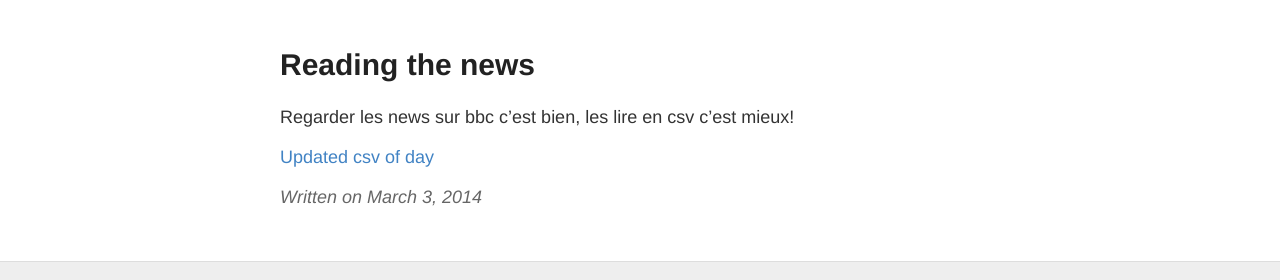
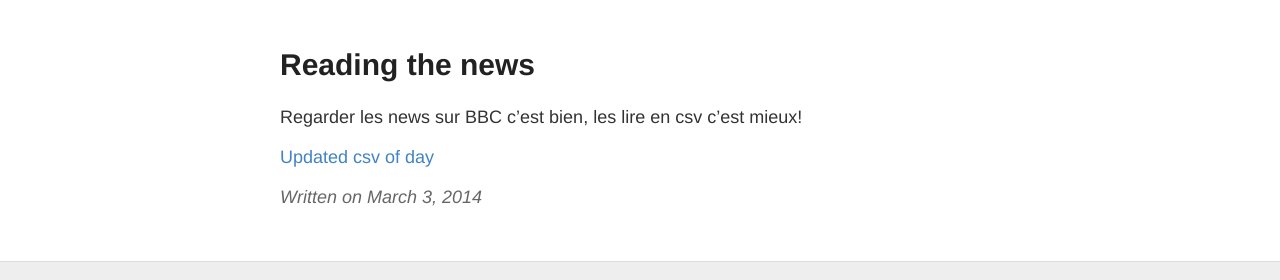
Before and after one commit to pierrelorioux/pierrelorioux.github.io, a Jekyll site: the page built from _posts/2014-3-3-Hello-World.md, in a window 1280 px wide. Shown: the part 122-402 px from the top of the page. Built offline with Jekyll 4.4.1, drawn with Linux system fonts in a browser that asks for light colours; Markdown is read by kramdown in place of the engine named in the settings.

Commit message:
encooooore

```diff
--- a/_posts/2014-3-3-Hello-World.md
+++ b/_posts/2014-3-3-Hello-World.md
@@ -3,6 +3,6 @@ layout: post
 title: Reading the news
 ---
 
-Regarder les news sur bbc c'est bien, les lire en csv c'est mieux!
+Regarder les news sur BBC c'est bien, les lire en csv c'est mieux!
 
 [Updated csv of day](https://github.com/GISupportICRC/python_scrapping/blob/master/bbc_world.csv)
```
